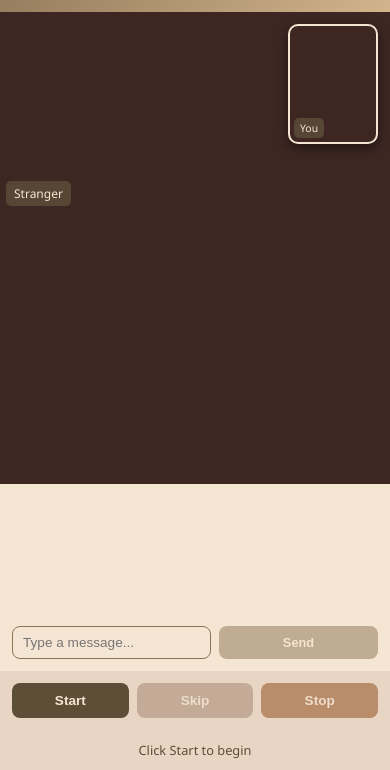
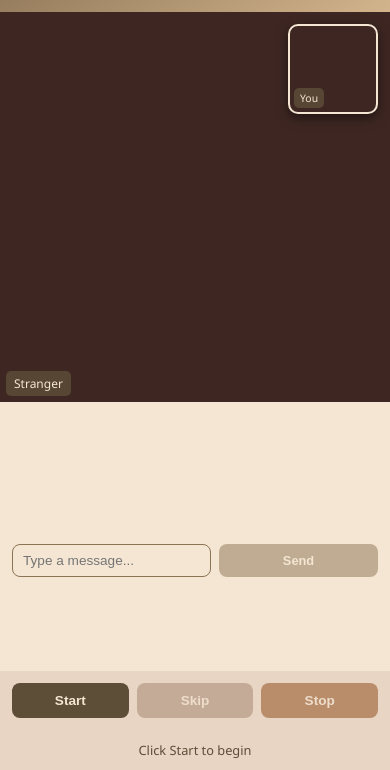
Before and after one commit to imaryannn/zyromeet, a website: page public/index.html in a window 390 px wide. Shown: the part 74-844 px from the top of the page. Drawn offline with nearby package versions, Linux system fonts and the light colour scheme; no server answers.

Commit message:
improved styles

```diff
--- a/public/style.css
+++ b/public/style.css
@@ -55,7 +55,7 @@ header p {
   background: #3E2723;
   border-radius: 10px;
   overflow: hidden;
-  aspect-ratio: 4/3;
+  aspect-ratio: 1/1;
 }
 
 .video-container video {
@@ -283,8 +283,8 @@ button:disabled {
   .video-section {
     position: relative;
     display: block;
-    flex: 1;
-    min-height: 50vh;
+    flex: 0 0 auto;
+    min-height: unset;
     background: #3E2723;
   }
 
@@ -294,12 +294,12 @@ button:disabled {
 
   .video-container:first-child {
     width: 100%;
-    height: 100%;
-    aspect-ratio: unset;
+    height: auto;
+    aspect-ratio: 1/1;
   }
 
   .video-container:first-child video {
-    object-fit: contain;
+    object-fit: cover;
   }
 
   .video-container:last-child {
@@ -307,8 +307,8 @@ button:disabled {
     top: 15px;
     right: 15px;
     width: 100px;
-    height: 140px;
-    aspect-ratio: unset;
+    height: 100px;
+    aspect-ratio: 1/1;
     border: 2px solid #F5E6D3;
     box-shadow: 0 4px 12px rgba(0, 0, 0, 0.5);
     z-index: 10;
@@ -398,7 +398,7 @@ button:disabled {
 
   .video-container:last-child {
     width: 90px;
-    height: 120px;
+    height: 90px;
     top: 12px;
     right: 12px;
   }
```
